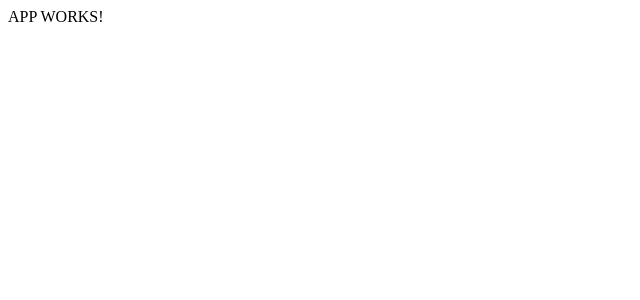
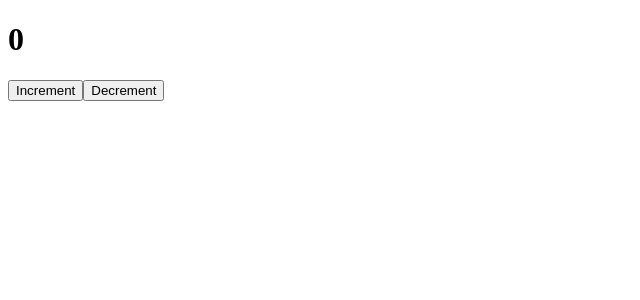
Before and after one commit to ventsislavVidulov/react-recap-utv, a React (Vite) app: page / in a window 1280 px wide. Shown: the top 300 px of the page, without its empty margins (0-640 px from the left). Built offline with nearby package versions, Linux system fonts and the light colour scheme.

Commit message:
implement basic useState logic

```diff
--- a/src/App.jsx
+++ b/src/App.jsx
@@ -2,11 +2,25 @@ import { useState } from 'react'
 
 function App() {
 
+  const [likes, setLikes] = useState({count: 0});
+
+  const handleIncrement = (likes) => {
+    return {
+      count: likes.count + 1
+    }
+  }
+
+  const handleDecrement = (likes) => {
+    return {
+      count: likes.count -1
+    }
+  }
+
   return (
     <>
-      <div>
-      APP WORKS!
-      </div>
+      <h1>{likes.count}</h1>
+      <button onClick={() => setLikes(handleIncrement(likes))}>Increment</button>
+      <button onClick={() => setLikes(handleDecrement(likes))}>Decrement</button>
     </>
   )
 }
```
